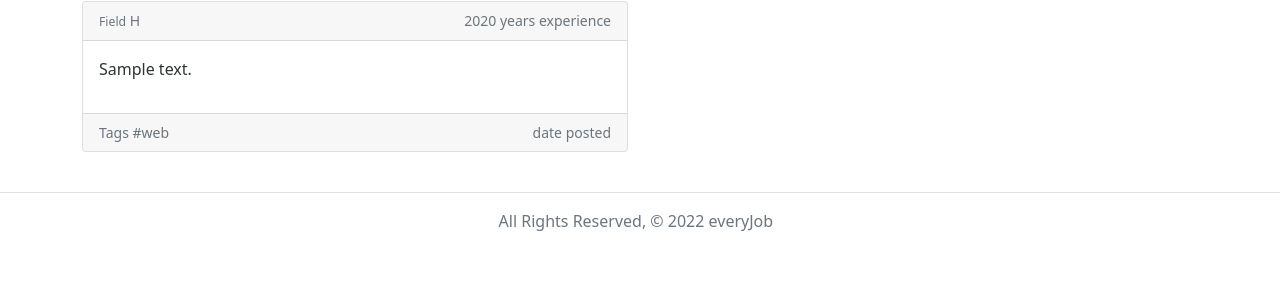
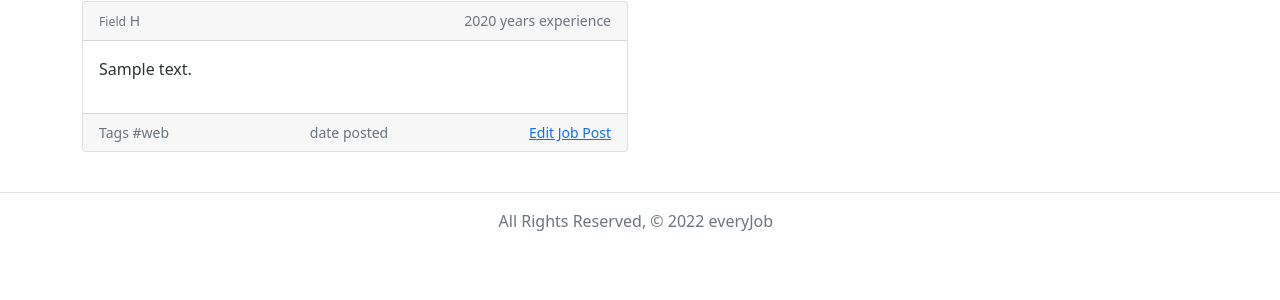
Before and after one commit to stylec0/everyJob, a Django app: page /everyjob/1/ in a window 1280 px wide. Shown: the part 142-442 px from the top of the page. Run offline with Django 3.2, Linux system fonts and the light colour scheme; tables that the repository leaves empty hold one stand-in row (values such as "Sample post"); parts of the project's set-up code (start-up, migrations or seed data) failed here and were passed over.

Commit message:
Start functionality for job edit post

```diff
--- a/main_app/forms.py
+++ b/main_app/forms.py
@@ -7,3 +7,8 @@ class JobPostForm(ModelForm):
     class Meta:
         model = JobPost
         fields = ['industry', 'details', 'years_experience']
+
+class JobPostUpdateForm(ModelForm):
+    class Meta:
+        model = JobPost
+        fields = ['industry', 'details', 'years_experience']
--- a/main_app/templates/everyJobs/detail.html
+++ b/main_app/templates/everyJobs/detail.html
@@ -27,6 +27,7 @@
 				<span>Tags #web</span>
 				<!-- add -->
 				<span class="right">date posted</span>
+				<a href="{% url 'get_job_post_update' job_title.id %}">Edit Job Post</a>
 			</div>
 		</div>
 	</div>
--- a/main_app/urls.py
+++ b/main_app/urls.py
@@ -14,6 +14,13 @@ urlpatterns = [
     # on AddJobPost Form page, when you click submit
     path('everyjob/<int:job_title_id>/post_job/',
          views.JobPostCreate, name='post_job'),
+		 # This route gets the update job post form
+	path('everyjob/<int:job_title_id>/get_job_post_update/',
+         views.GetJobPostUpdate, name='get_job_post_update'),
+		 # This route posts the update job post data
+	path('everyjob/<int:job_title_id>/update_job_post/',
+         views.UpdateJobPost, name='update_job_post'),
+
     path('everyjob/create/', views.JobTitleCreate.as_view(),
          name='job_title_create'),
     path('everyjob/<int:job_title_id>/',
--- a/main_app/views.py
+++ b/main_app/views.py
@@ -53,6 +53,35 @@ def GetJobPostForm(request, job_title_id):
         'JobForm': jobform
     })
 
+@login_required
+def GetJobPostUpdate(request, job_title_id):
+    jobtitle = JobTitle.objects.get(pk=job_title_id)
+    jobupdateform = JobPostUpdateForm()
+    return render(request, 'main_app/jobpost_update.html', {
+        'JobTitle': jobtitle,
+        'JobUpdateForm': jobupdateform
+    })
+
+@login_required
+def UpdateJobPost(request, job_title_id):
+    title = JobTitle.objects.filter(pk=job_title_id)
+    # job_post value needs to be the job post we are trying to edit specifically
+    job_post = JobPost.objects.filter(job_title=job_title_id)
+    job_form = JobPostUpdateForm(request.POST)
+    print(job_post, "<---this is the job_post")
+    if job_form.is_valid():
+        update_job_post = job_form.save(commit=False)
+        update_job_post.user_id = request.user.id
+        # save every time new_job_post gets manipulated
+        job_post.update(update_job_post)
+        update_job_post.job_title.set(title)
+        job_post.update()
+        # return to detail of selected Job Title
+        # ('detail' path in urls.py)
+        # this first job_title_id is taking the parameter
+        # and reassigning it
+        # (re-passing the parameter so we can use it on the page)
+    return redirect('detail', job_title_id=job_title_id)
 
 @login_required
 def GetJobPostUpdate(request, job_post_id):
```
Also changed, not shown: main_app/templates/main_app/jobpost_update.html (added, +22 -0 lines).
